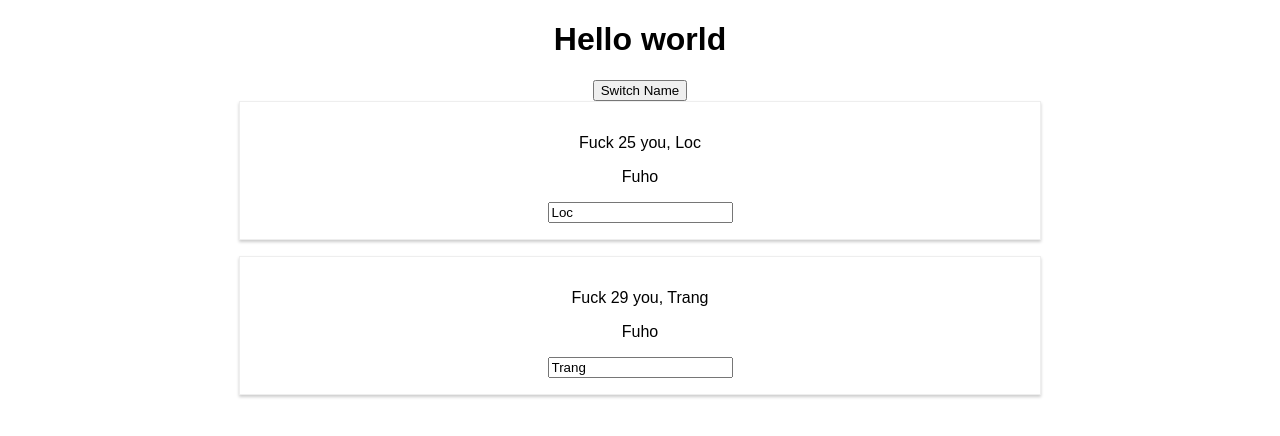
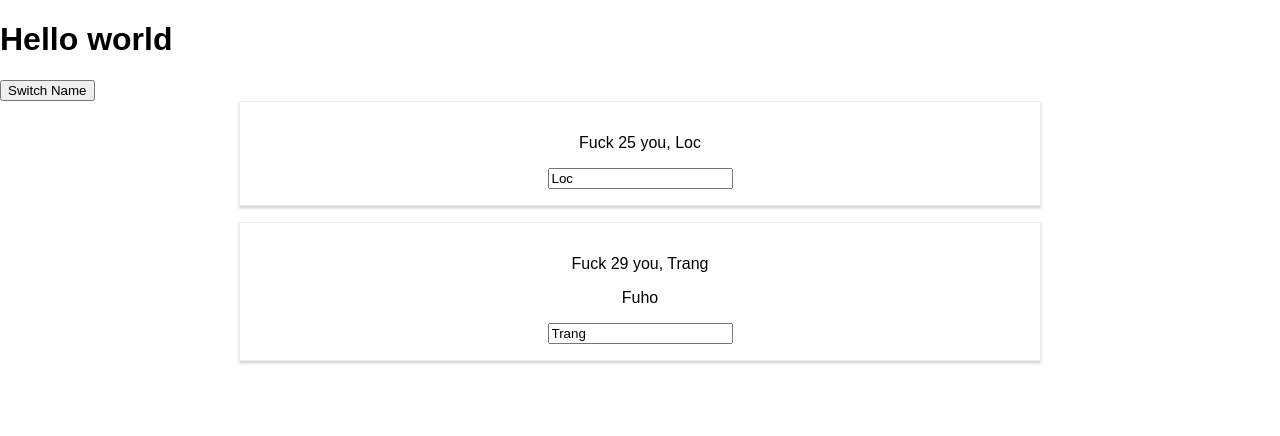
Before and after one commit to MrNocTV/LearningReact, a React (Create React App) app: page / in a window 1280 px wide. Shown: the top 436 px of the page. Built offline with nearby package versions, Linux system fonts and the light colour scheme.

Commit message:
Add implementation of class-based component for reference

```diff
--- a/src/App.js
+++ b/src/App.js
@@ -1,48 +1,45 @@
-import React, { useState } from 'react';
-import './App.css';
+import React, { Component } from "react";
 import Person from './Person/Person';
 
-const app = props => {
-  const [ personsState, setPersonsState ] = useState({
+class App extends Component {
+
+    state = {
         persons: [
             { name: 'Loc', age: 25 },
             { name: 'Trang', age: 29 }
             ],
         otherState: 'other state'
-  });
-
-  const switchNameHandler = (newName) => {
-    setPersonsState({
-      persons: [
-        { name: newName, age: Math.floor(Math.random() * 30) },
-        { name: 'Trang', age: 27 }
-      ],
-      otherState: personsState.otherState
-    })
     }
 
-  const nameChangeHandler = (event) => {
-    setPersonsState({
+    switchNameHandler = (newName) => {
+        this.setState({
             persons: [
-        { name: event.target.value, age: Math.floor(Math.random() * 30) },
-        { name: 'Trang', age: 27 }
-      ],
-      otherState: personsState.otherState
-    })
+                { name: newName, age: 25 },
+                { name: 'Trang', age: 29 }
+            ]
+        });
     }
 
-  const [otherState, setOtherState] = useState('some other value');
+    changeNameHandler = (event) => {
+        this.setState({
+            persons: [
+                {name: event.target.value, age: Math.floor(Math.random() * 30)},
+                {name: 'Trang', age: 27}
+            ]
+        });
+    }
 
-  console.log(personsState, otherState);
-
+    render() {
         return (
             <div className="App">
                 <h1>Hello world</h1>
-      <button onClick={switchNameHandler.bind(this, 'FUCK')}>Switch Name</button>
-      <Person name={personsState.persons[0].name} age={personsState.persons[0].age} click={switchNameHandler} change={nameChangeHandler}>Fuho</Person>
-      <Person name={personsState.persons[1].name} age={personsState.persons[1].age}>Fuho</Person>
+                <button onClick={this.switchNameHandler.bind(this, 'FUCK')}>Switch Name</button>
+                <Person name={this.state.persons[0].name} age={this.state.persons[0].age} change={this.changeNameHandler}/>
+                <Person name={this.state.persons[1].name} age={this.state.persons[1].age}>Fuho</Person>
             </div>
         );
     }
 
-export default app;
+}
+
+export default App;
```
Also changed, not shown: src/AppFunctional.js (added, +56 -0 lines). Lines whose indentation alone changed are shown as unchanged.
